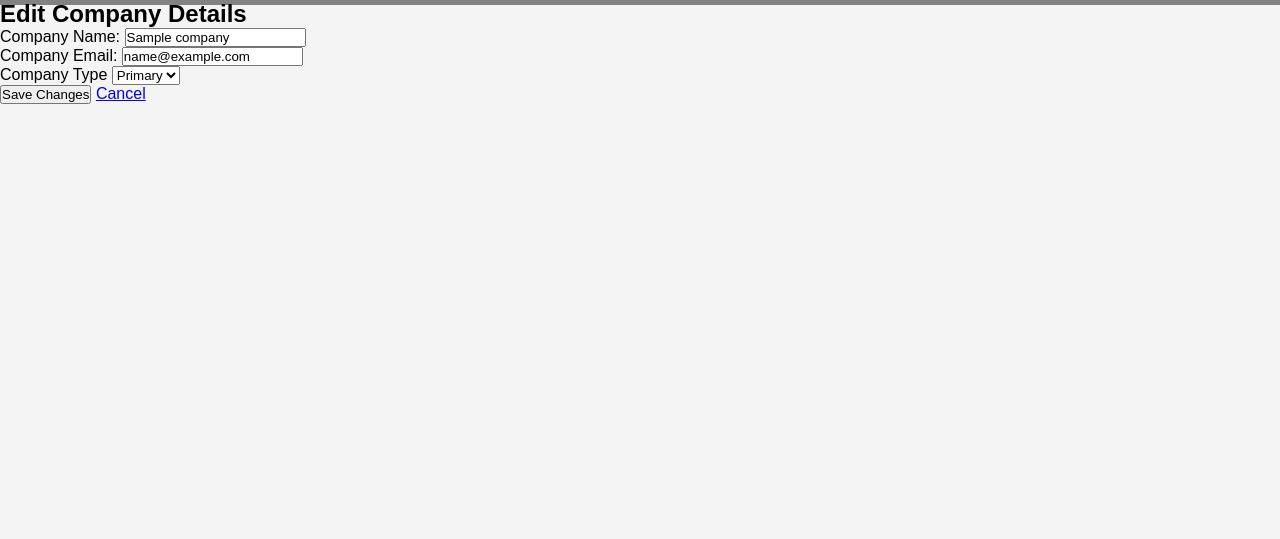
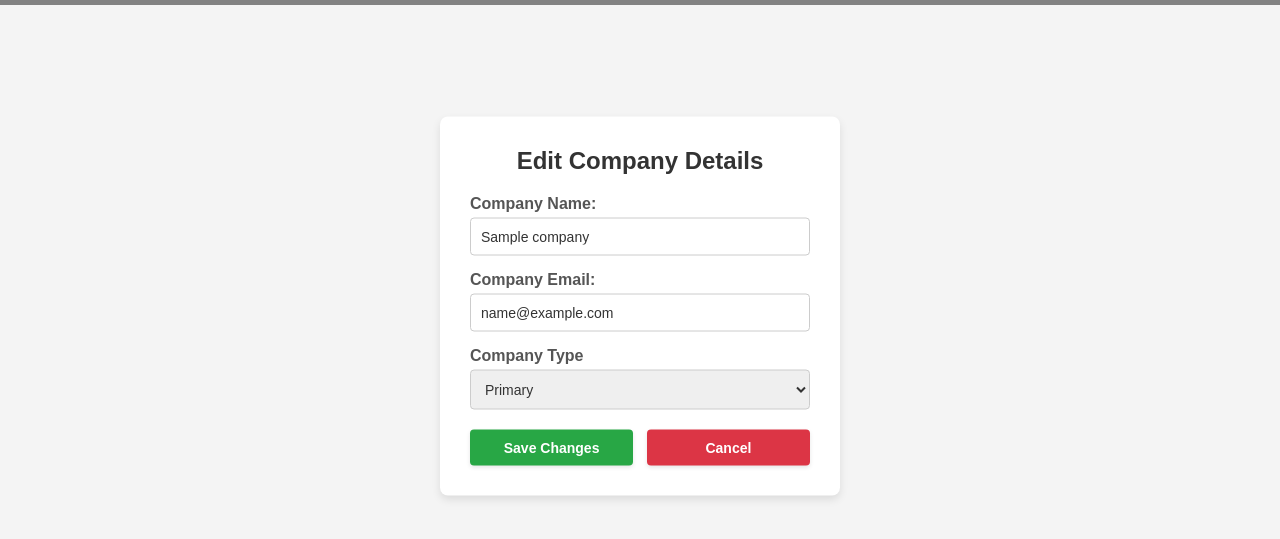
Before and after one commit to shaniranasinghe/Help_Desk, a PHP site: page /HELP_DESK/app/view/admin_dashboard/edit_company.php?id=1 in a window 1280 px wide. Shown: the part 94-633 px from the top of the page. Run offline with PHP 8.4, Linux system fonts and the light colour scheme; the visitor is signed in with stand-in values (Sample User, id 1); tables that the repository leaves empty or names only in its code hold one stand-in row (values such as "Sample post").

Commit message:
updated
updated

```diff
--- a/app/view/admin_dashboard/edit_company.php
+++ b/app/view/admin_dashboard/edit_company.php
@@ -64,8 +64,10 @@ if (isset($_GET['id'])) {
                     <option value="Sub" <?php echo ($company['company_type'] === 'Sub') ? 'selected' : ''; ?>>Sub</option>
                 </select>
             </div>
-            <button type="submit" name="edit_company" class="btn save-btn">Save Changes</button>
-            <a href="manage_companies.php" class="btn cancel-btn">Cancel</a>
+            <div class="button-container">
+                <button type="submit" name="edit_company" class="btn save-btn">Save Changes</button>
+                <a href="manage_companies.php" class="btn cancel-btn">Cancel</a>
+            </div>
         </form>
     </div>
 </body>
--- a/assets/CSS/manage_companies.css
+++ b/assets/CSS/manage_companies.css
@@ -259,3 +259,109 @@ body {
         text-align: center;
     }
 }
+
+.edit-company-container {
+    background-color: #ffffff;
+    border-radius: 8px;
+    box-shadow: 0 4px 8px rgba(0, 0, 0, 0.1);
+    padding: 30px;
+    width: 400px;
+    text-align: center;
+    position: absolute; /* Position absolute for centering */
+    top: 50%; /* Center vertically */
+    left: 50%; /* Center horizontally */
+    transform: translate(-50%, -50%); /* Adjust for element size */
+}
+
+
+.edit-company-container h2 {
+    color: #333;
+    margin-bottom: 20px;
+}
+
+.form-group {
+    margin-bottom: 15px;
+    text-align: left;
+}
+
+.form-group label {
+    display: block;
+    font-weight: bold;
+    color: #555;
+    margin-bottom: 5px;
+}
+
+.form-group input,
+.form-group select {
+    width: 100%;
+    padding: 10px;
+    border: 1px solid #ccc;
+    border-radius: 4px;
+    box-sizing: border-box;
+    font-size: 14px;
+    color: #333;
+}
+
+.form-group input:focus,
+.form-group select:focus {
+    border-color: #007bff;
+    outline: none;
+}
+
+.button-container {
+    display: flex;
+    justify-content: space-between;
+    margin-top: 20px;
+}
+
+.btn {
+    display: inline-block;
+    width: 48%;
+    padding: 10px;
+    font-size: 14px;
+    font-weight: bold;
+    text-align: center;
+    text-decoration: none;
+    border: none;
+    border-radius: 4px;
+    cursor: pointer;
+    box-shadow: 0 2px 4px rgba(0, 0, 0, 0.1);
+}
+
+.save-btn {
+    background-color: #28a745;
+    color: #fff;
+}
+
+.save-btn:hover {
+    background-color: #218838;
+}
+
+.cancel-btn {
+    background-color: #dc3545;
+    color: #fff;
+}
+
+.cancel-btn:hover {
+    background-color: #c82333;
+}
+
+@media (max-width: 500px) {
+    .edit-company-container {
+        width: 90%;
+        padding: 20px;
+    }
+
+    .button-container {
+        flex-direction: column;
+    }
+
+    .btn {
+        width: 100%;
+        margin-bottom: 10px;
+    }
+
+    .btn:last-child {
+        margin-bottom: 0;
+    }
+}
```
